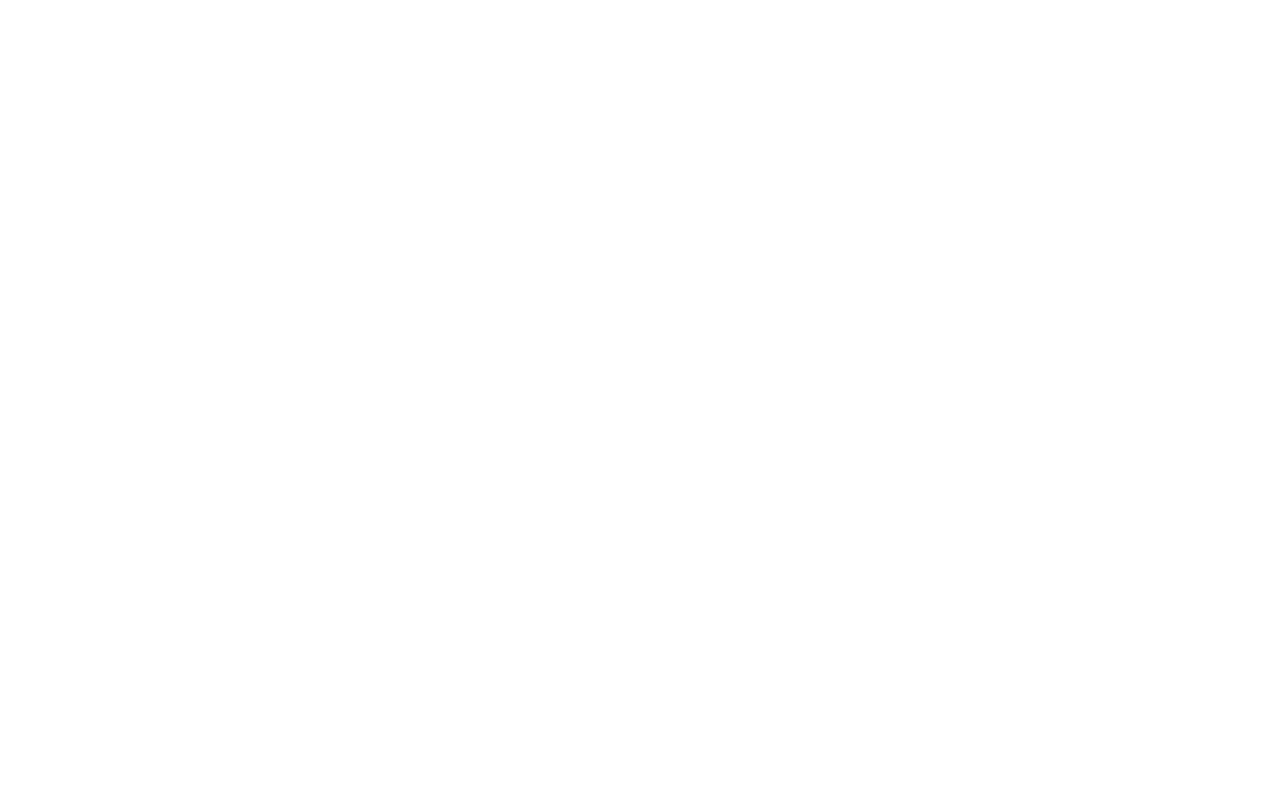
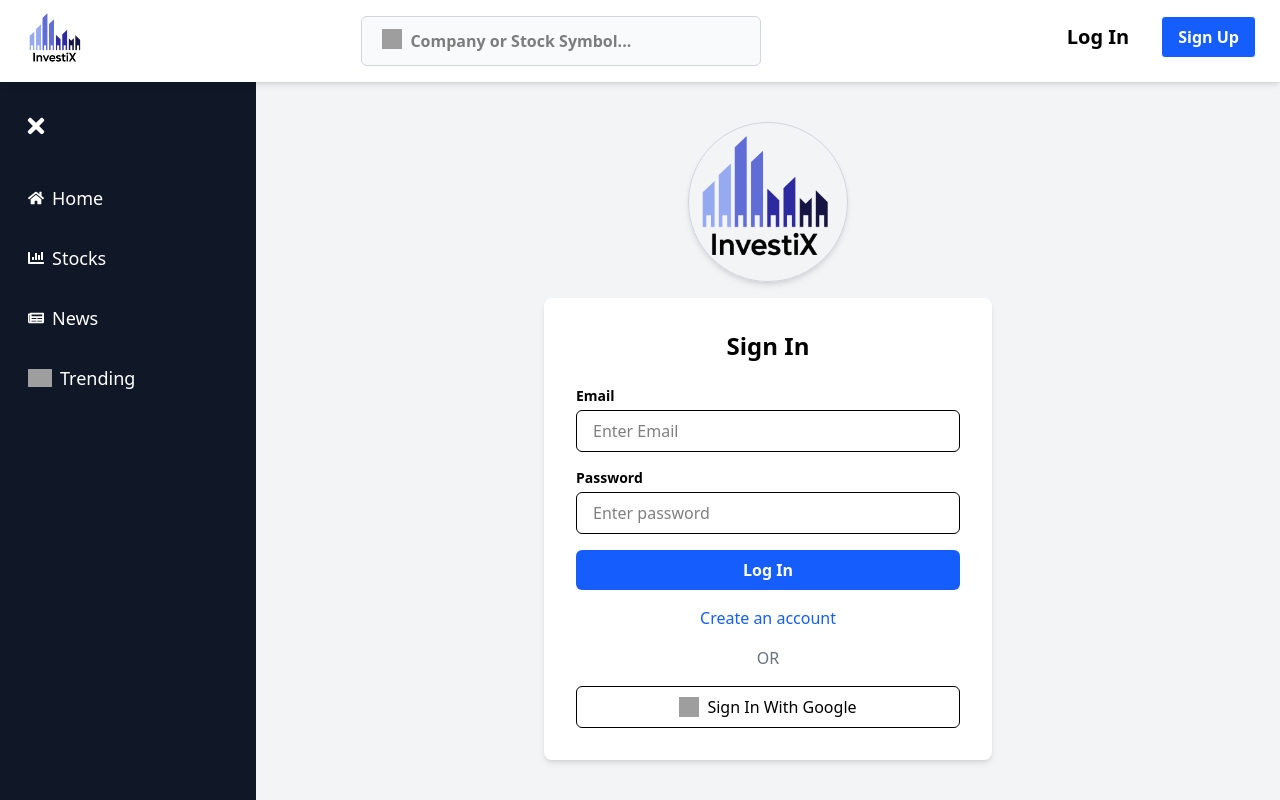
Before and after one commit to Chandrashekher1/InvestiX_Hackathon, a React (Vite) app: page /login in a window 1280 px wide. Before the commit this address had no page. Shown: the top 800 px of the page. Built offline with nearby package versions, Linux system fonts and the light colour scheme; no server answers; grey boxes are pictures that could not be loaded.

Commit message:
add firebase auth and update ui

```diff
--- a/src/App.jsx
+++ b/src/App.jsx
@@ -5,17 +5,21 @@ import Home from "./pages/Home";
 import Stocks from "./pages/Stocks";
 import News from "./pages/News";
 import Trending from "./pages/Trending";
+import Login from "./pages/Login";
+import Profile from "./pages/Profile";
 
 const App = () => {
   return (
     <Router>
       <Routes>
-        {/* Layout wraps all pages to keep Sidebar persistent */}
         <Route path="/" element={<Layout />}>
           <Route index element={<Home />} />
-          <Route path="stocks" element={<Stocks />} />
-          <Route path="news" element={<News />} />
-          <Route path="trending" element={<Trending />} />
+          <Route path="/stocks/" element={<Stocks />} />
+          <Route path="/news/" element={<News />} />
+          <Route path="/trending/" element={<Trending />} />
+          <Route path="/login/" element={<Login />} />
+          <Route path="/profile/" element={<Profile />} />
+
         </Route>
       </Routes>
     </Router>
--- a/src/components/Header.jsx
+++ b/src/components/Header.jsx
@@ -27,9 +27,11 @@ const Header = () => {
 
   return (
     <div className="flex justify-between shadow-md p-2 sticky top-0 bg-white z-50">
-      <div className="mx-4 font-bold text-lg my-4 cursor-pointer" onClick={handleLogo}>InvestiX</div>
+      <div className="mx-4  cursor-pointer" onClick={handleLogo}>
+        <img src="src/assets/investixlogo.png"  alt="logo"  className="w-16 h-16 object-contain"/>
+      </div>
 
-      <div className="relative w-[400px]" ref={searchRef}>
+      <div className="relative w-[400px] my-2" ref={searchRef}>
         <div
           className="flex rounded-md py-3 border border-gray-300 bg-gray-50 cursor-pointer px-3"
           onClick={() => setShowSearch(true)}
@@ -44,7 +46,7 @@ const Header = () => {
             placeholder="Company or Stock Symbol..."
             className="w-full outline-none font-semibold bg-transparent cursor-text"
             value={searchQuery}
-            onChange={(e) => setSearchQuery(e.target.value)} // Update search text
+            onChange={(e) => setSearchQuery(e.target.value)}
           />
         </div>
 
--- a/src/components/Navbar.jsx
+++ b/src/components/Navbar.jsx
@@ -1,14 +1,56 @@
-import React from 'react'
+import React, { useEffect, useState } from 'react';
+import { useNavigate } from 'react-router-dom';
+import { onAuthStateChanged } from "firebase/auth";
+import { app, auth } from "../utils/firebase";
 
 const Navbar = () => {
+  const navigate = useNavigate();
+  const [user, setUser] = useState(null);
+
+  useEffect(() => {
+    const unsubscribe = onAuthStateChanged(auth, (currentUser) => {
+      setUser(currentUser);
+    });
+
+    return () => unsubscribe();
+  }, [auth]);
+
+  const handleLogin = () => {
+    navigate('/login');
+  };
+
+  const handleProfile = () => {
+    navigate('/profile');
+  };
+
   return (
-    <div>
-        <div className=''>
-          <button className='mx-8 font-semibold text-xl p-2 cursor-pointer hover:bg-gray-100 px-4 p-2 rounded-sm'  >Log In</button>
-          <button className='border p-2 px-4 font-semibold bg-blue-600 text-white rounded-sm hover:bg-blue-800 cursor-pointer'>Sign Up</button>
-        </div>
+    <div className="flex items-center">
+      {!user && (
+        <button
+          className="mx-4 font-semibold text-xl p-2 cursor-pointer hover:bg-gray-100 px-4 rounded-sm"
+          onClick={handleLogin}
+        >
+          Log In
+        </button>
+      )}
+
+      {user ? (
+        <button
+          className="border p-2 px-4 font-semibold bg-blue-600 text-white rounded-sm hover:bg-blue-800 cursor-pointer"
+          onClick={handleProfile}
+        >
+          My Account
+        </button>
+      ) : (
+        <button
+          className="border p-2 px-4 font-semibold bg-blue-600 text-white rounded-sm hover:bg-blue-800 cursor-pointer my-2"
+          onClick={handleLogin}
+        >
+          Sign Up
+        </button>
+      )}
     </div>
-  )
-}
+  );
+};
 
-export default Navbar
+export default Navbar;
--- a/src/components/Sidebar.jsx
+++ b/src/components/Sidebar.jsx
@@ -19,15 +19,15 @@ const Sidebar = () => {
           </li>
           <li className="flex items-center space-x-2 hover:bg-gray-700 p-2 rounded-md">
             <FaChartBar />
-            {isOpen && <Link to="/stocks" className="text-lg">Stocks</Link>}
+            {isOpen && <Link to="/stocks/" className="text-lg">Stocks</Link>}
           </li>
           <li className="flex items-center space-x-2 hover:bg-gray-700 p-2 rounded-md">
             <FaNewspaper />
-            {isOpen && <Link to="/news" className="text-lg">News</Link>}
+            {isOpen && <Link to="/news/" className="text-lg">News</Link>}
           </li>
           <li className="flex items-center space-x-2 hover:bg-gray-700 p-2 rounded-md">
             <img src="https://static-00.iconduck.com/assets.00/watchlist-icon-2048x1626-xp428ogc.png" alt="" className="w-6" />
-            {isOpen && <Link to="/trending" className="text-lg">Trending</Link>}
+            {isOpen && <Link to="/trending/" className="text-lg">Trending</Link>}
           </li>
         </ul>
       </nav>
--- a/src/pages/Home.jsx
+++ b/src/pages/Home.jsx
@@ -1,5 +1,4 @@
 import React, { useEffect, useRef, useState } from "react";
-import Sidebar from "../components/Sidebar";
 import Search from "../components/Search";
 
 const Home = () => {
--- /dev/null
+++ b/src/pages/Login.jsx
@@ -0,0 +1,161 @@
+import React, { useEffect, useRef, useState } from 'react';
+import {  signInWithPopup, GoogleAuthProvider, updateProfile, createUserWithEmailAndPassword, signInWithEmailAndPassword, onAuthStateChanged } from "firebase/auth";
+import { app, auth } from "../utils/firebase";
+import { useNavigate } from 'react-router-dom';
+
+const Login = () => {
+  const navigate = useNavigate();
+  const [isSignUp, setIsSignUp] = useState(false);
+  const [errorMessage, setErrorMessage] = useState('');
+
+  const emailRef = useRef(null);
+  const passwordRef = useRef(null);
+  const nameRef = useRef(null);
+
+
+  const handleFormSubmit = async (e) => {
+    e.preventDefault();
+
+    try {
+      if (isSignUp) {
+        const userCredential = await createUserWithEmailAndPassword(
+          auth,
+          emailRef.current?.value,
+          passwordRef.current?.value
+        );
+        const user = userCredential.user;
+
+        await updateProfile(user, {
+          displayName: nameRef.current?.value,
+        });
+
+        navigate("/");
+
+      } else {
+        const userCredential = await signInWithEmailAndPassword(
+          auth,
+          emailRef.current?.value,
+          passwordRef.current?.value
+        );
+        navigate("/profile");
+      }
+    } catch (error) {
+      console.log("Error:", error);
+      setErrorMessage(error.message);
+    }
+  };
+
+  const toggleAuthMode = () => {
+    setIsSignUp(!isSignUp);
+  };
+
+  useEffect(() => {
+    const unsubscribe = onAuthStateChanged(auth, (user) => {
+      if (user) {
+        navigate("/profile");
+      } else {
+        navigate("/login");
+      }
+    });
+
+    return () => unsubscribe();
+  }, [navigate, auth]);
+
+  // Google Sign-In
+  const handleGoogleSignIn = async () => {
+    const provider = new GoogleAuthProvider();
+
+    try {
+      const result = await signInWithPopup(auth, provider);
+      navigate("/profile");
+
+    } catch (error) {
+      console.error("Error during Google sign-in:", error.message);
+      alert("Failed to sign in. Please try again.");
+    }
+  };
+
+  return (
+    <div className="flex flex-col  items-center min-h-screen bg-gray-100">
+        <div>
+            <img src="src/assets/investixlogo.png" alt="logo" className='w-40 border rounded-full border-gray-300 shadow-md my-4'  />
+        </div>
+      <div className="bg-white shadow-md rounded-lg p-8 w-full max-w-md">
+        <h1 className="text-2xl font-bold text-center mb-6">
+          {isSignUp ? "Sign Up" : "Sign In"}
+        </h1>
+
+        <form onSubmit={handleFormSubmit}>
+          {isSignUp && (
+            <div className="mb-4">
+              <label className="block text-sm font-semibold mb-1">Name</label>
+              <input
+                type="text"
+                ref={nameRef}
+                placeholder="Enter name"
+                className="w-full border px-4 py-2 rounded-md outline-none focus:ring-2 focus:ring-blue-500"
+                required
+              />
+            </div>
+          )}
+
+          <div className="mb-4">
+            <label className="block text-sm font-semibold mb-1">Email</label>
+            <input
+              type="email"
+              ref={emailRef}
+              placeholder="Enter Email"
+              className="w-full border px-4 py-2 rounded-md outline-none focus:ring-2 focus:ring-blue-500"
+              required
+            />
+          </div>
+
+          <div className="mb-4">
+            <label className="block text-sm font-semibold mb-1">Password</label>
+            <input
+              type="password"
+              ref={passwordRef}
+              placeholder="Enter password"
+              className="w-full border px-4 py-2 rounded-md outline-none focus:ring-2 focus:ring-blue-500"
+              required
+            />
+          </div>
+
+          <button
+            type="submit"
+            className="w-full bg-blue-600 text-white py-2 rounded-md font-semibold hover:bg-blue-700 transition duration-300"
+          >
+            {isSignUp ? "Sign Up" : "Log In"}
+          </button>
+
+          {errorMessage && (
+            <p className="text-red-500 text-center mt-2">{errorMessage}</p>
+          )}
+
+          <p
+            className="text-center text-blue-600 mt-4 cursor-pointer hover:underline"
+            onClick={toggleAuthMode}
+          >
+            {isSignUp ? "Already have an account? Sign In" : "Create an account"}
+          </p>
+        </form>
+
+        <div className="text-center my-4 text-gray-500">OR</div>
+
+        <button
+          onClick={handleGoogleSignIn}
+          className="w-full border py-2 rounded-md flex items-center justify-center gap-2 hover:bg-gray-100 transition duration-300"
+        >
+          <img
+            src="https://upload.wikimedia.org/wikipedia/commons/thumb/c/c1/Google_%22G%22_logo.svg/2048px-Google_%22G%22_logo.svg.png"
+            alt="Google Logo"
+            className="w-5 h-5"
+          />
+          Sign In With Google
+        </button>
+      </div>
+    </div>
+  );
+};
+
+export default Login;
--- /dev/null
+++ b/src/pages/Profile.jsx
@@ -0,0 +1,62 @@
+import React, { useEffect, useState } from 'react';
+import { getAuth, signOut } from "firebase/auth";
+import { useNavigate } from 'react-router-dom';
+import { app } from "../utils/firebase";
+
+const Profile = () => {
+  const [currentUser, setCurrentUser] = useState(null);
+  const navigate = useNavigate();
+  const auth = getAuth(app);
+
+  useEffect(() => {
+    const user = auth.currentUser;
+    if (user) {
+      setCurrentUser(user);
+    } else {
+      navigate("/login");
+    }
+  }, [auth, navigate]);
+
+  const handleSignOut = async () => {
+    try {
+      await signOut(auth);
+      navigate("/login");
+    } catch (error) {
+      console.error("Error during sign-out:", error.message);
+    }
+  };
+
+  if (!currentUser) {
+    return <div className="text-center text-2xl font-semibold my-16">Loading user data...</div>;
+  }
+
+  return (
+    <div className="flex justify-center items-center min-h-screen bg-gray-100">
+      <div className="bg-white p-6 rounded-lg shadow-lg w-full max-w-md text-center">
+        {currentUser.photoURL ? (
+          <img
+            src={currentUser.photoURL}
+            alt="User Profile"
+            className="rounded-full w-24 h-24 mx-auto mb-4"
+          />
+        ) : (
+          <div className="w-24 h-24 mx-auto mb-4 bg-gray-300 rounded-full flex items-center justify-center">
+            <span className="text-2xl font-semibold text-gray-600">👤</span>
+          </div>
+        )}
+
+        <h1 className="text-2xl font-bold">{currentUser.displayName || "User"}</h1>
+        <p className="text-gray-600 text-lg mt-2">{currentUser.email || "No Email"}</p>
+
+        <button
+          className="w-full bg-red-600 text-white py-2 rounded-md font-semibold mt-6 hover:bg-red-500 transition duration-300"
+          onClick={handleSignOut}
+        >
+          Sign Out
+        </button>
+      </div>
+    </div>
+  );
+};
+
+export default Profile;
--- a/src/pages/Trending.jsx
+++ b/src/pages/Trending.jsx
@@ -4,7 +4,7 @@ import axios from "axios";
 const Trending = () => {
   const [stocks, setStocks] = useState([]);
   const [loading, setLoading] = useState(true);
-  const API_KEY = "cvbg3k9r01qob7uddot0cvbg3k9r01qob7uddotg---111";
+  const API_KEY = "cvbg3k9r01qob7uddot0cvbg3k9r01qob7uddotg";
 
   useEffect(() => {
     const fetchTrendingStocks = async () => {
--- /dev/null
+++ b/src/utils/firebase.js
@@ -0,0 +1,23 @@
+// Import the functions you need from the SDKs you need
+import { initializeApp } from "firebase/app";
+// import { getAnalytics } from "firebase/analytics";
+import { getAuth } from "firebase/auth";
+// TODO: Add SDKs for Firebase products that you want to use
+// https://firebase.google.com/docs/web/setup#available-libraries
+
+// Your web app's Firebase configuration
+// For Firebase JS SDK v7.20.0 and later, measurementId is optional
+const firebaseConfig = {
+  apiKey: "AIzaSyAbL4FyiFPaOcr_uR_QZNopqKOP4LusCSs",
+  authDomain: "investix-3b85f.firebaseapp.com",
+  projectId: "investix-3b85f",
+  storageBucket: "investix-3b85f.firebasestorage.app",
+  messagingSenderId: "1039826868775",
+  appId: "1:1039826868775:web:c0d650d967cfd03043cc02",
+  measurementId: "G-10H3TR296J"
+};
+
+// Initialize Firebase
+export const app = initializeApp(firebaseConfig);
+// const analytics = getAnalytics(app);
+export const auth = getAuth();
```
Also changed, not shown: src/assets/investixlogo.png (added), src/components/Button.jsx (deleted).
